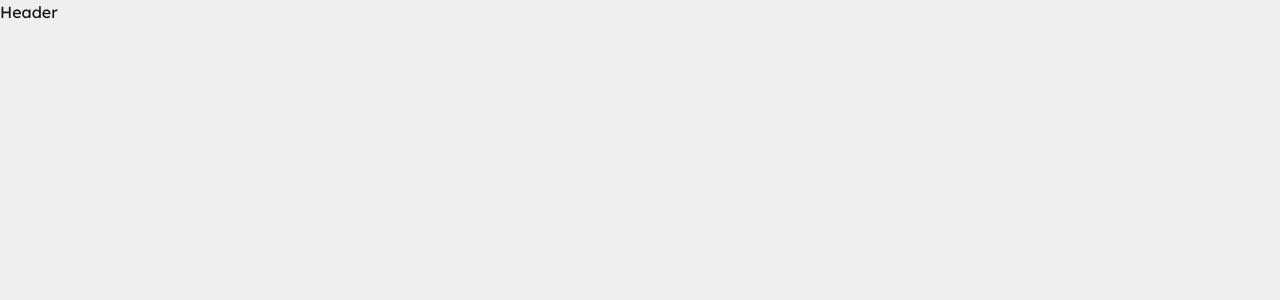
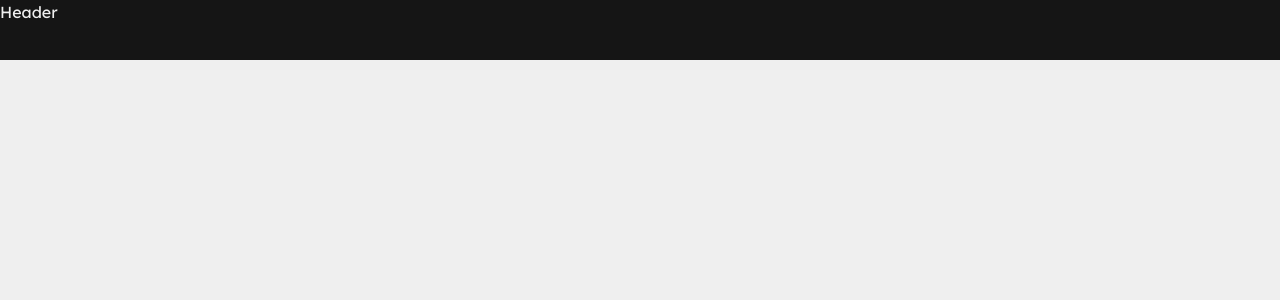
Before and after one commit to deger4beger/chat-fullstack, a React (Create React App) app in the folder client/: page / in a window 1280 px wide. Shown: the top 300 px of the page. Built offline with nearby package versions, Linux system fonts and the light colour scheme.

Commit message:
test scss

```diff
--- a/client/src/components/Header/Header.module.scss
+++ b/client/src/components/Header/Header.module.scss
@@ -0,0 +1,5 @@
+.wrapper {
+	height: 60px;
+	background-color: var(--color);
+	color: var(--firstBg);
+}
--- a/client/src/components/Header/Header.tsx
+++ b/client/src/components/Header/Header.tsx
@@ -3,7 +3,7 @@ import s from "./Header.module.scss"
 
 const Header = () => {
 	return (
-		<div>
+		<div className={s.wrapper}>
 			Header
 		</div>
 	)
```
